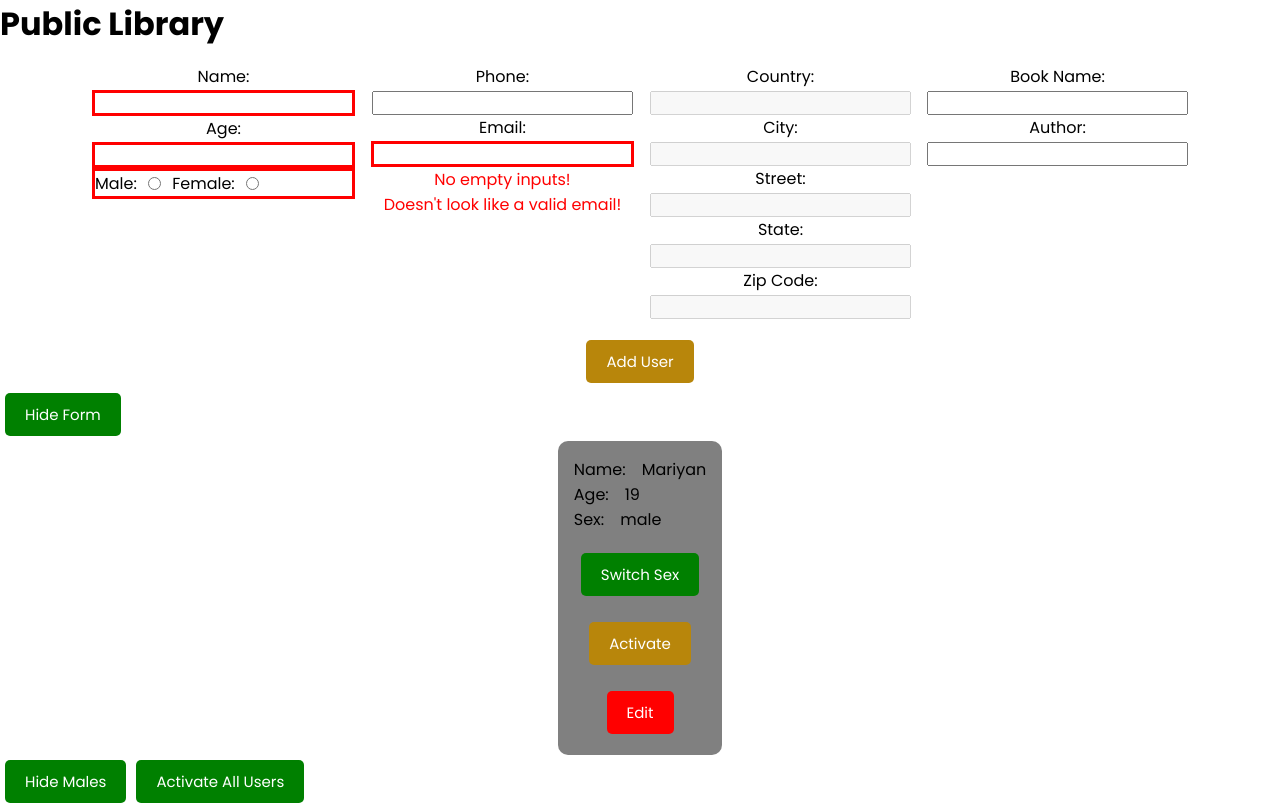
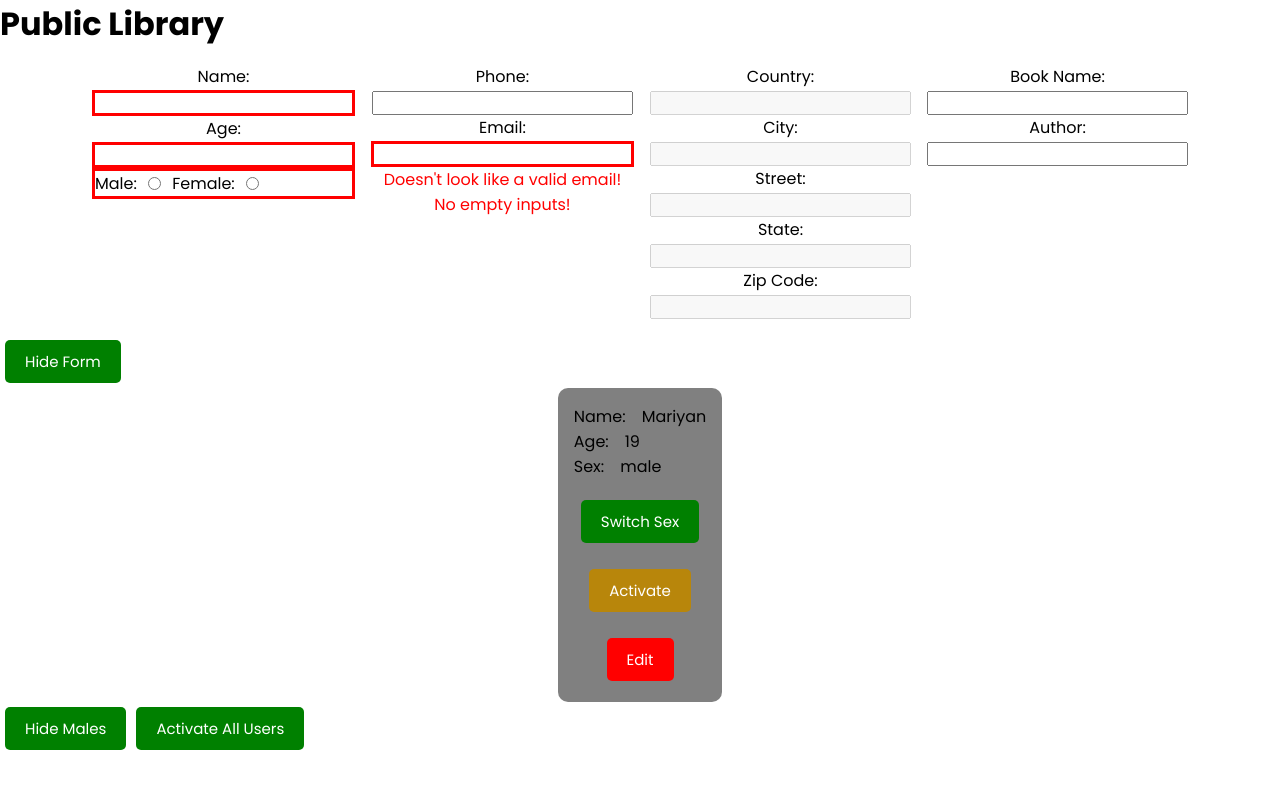
Before and after one commit to MariyanK1/Public-Library, an Angular app: page / in a window 1280 px wide. Built offline with nearby package versions, Linux system fonts and the light colour scheme; a web font is replaced by a local one.

Commit message:
small updates

```diff
--- a/src/app/modules/shared/form/component/form.component.html
+++ b/src/app/modules/shared/form/component/form.component.html
@@ -74,21 +74,17 @@
         />
         <p
           *ngIf="
-            (userForm.controls['contacts'].get('email')?.errors)!['emptyInput']
-          "
-          class="err-msg"
-        >
-          No empty inputs!
-        </p>
-        <p
-          *ngIf="
-            (userForm.controls['contacts'].get('email')?.errors)![
-              'invalidEmail'
-            ]
+            userForm.controls['contacts'].get('email')?.errors?.invalidEmail
           "
           class="err-msg"
         >
           Doesn't look like a valid email!
+        </p>
+        <p
+          *ngIf="userForm.controls['contacts'].get('email')?.errors?.emptyInput"
+          class="err-msg"
+        >
+          No empty inputs!
         </p>
       </div>
     </div>
@@ -142,9 +138,11 @@
       </div>
     </div>
   </div>
-  <app-button
-    type="submit"
-    color="warning"
-    text="{{ isEditable ? 'Edit User' : 'Add User' }}"
-  ></app-button>
+  <ng-container *ngIf="userForm.valid">
+    <app-button
+      type="submit"
+      color="warning"
+      text="{{ isEditable ? 'Edit User' : 'Add User' }}"
+    ></app-button>
+  </ng-container>
 </form>
--- a/tsconfig.json
+++ b/tsconfig.json
@@ -7,7 +7,7 @@
     "forceConsistentCasingInFileNames": true,
     "strict": true,
     "noImplicitOverride": true,
-    "noPropertyAccessFromIndexSignature": true,
+    "noPropertyAccessFromIndexSignature": false,
     "noImplicitReturns": true,
     "noFallthroughCasesInSwitch": true,
     "sourceMap": true,
```
